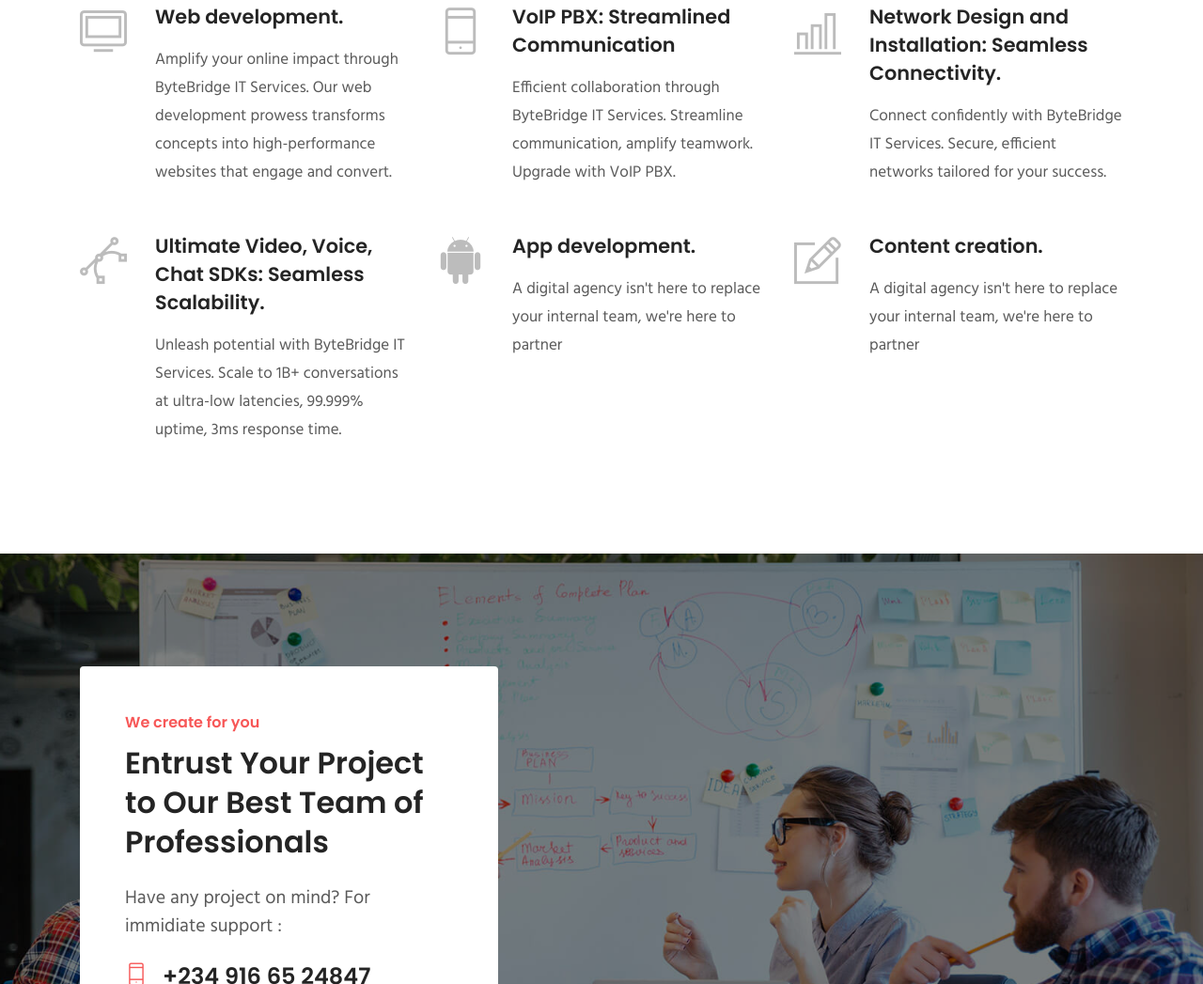
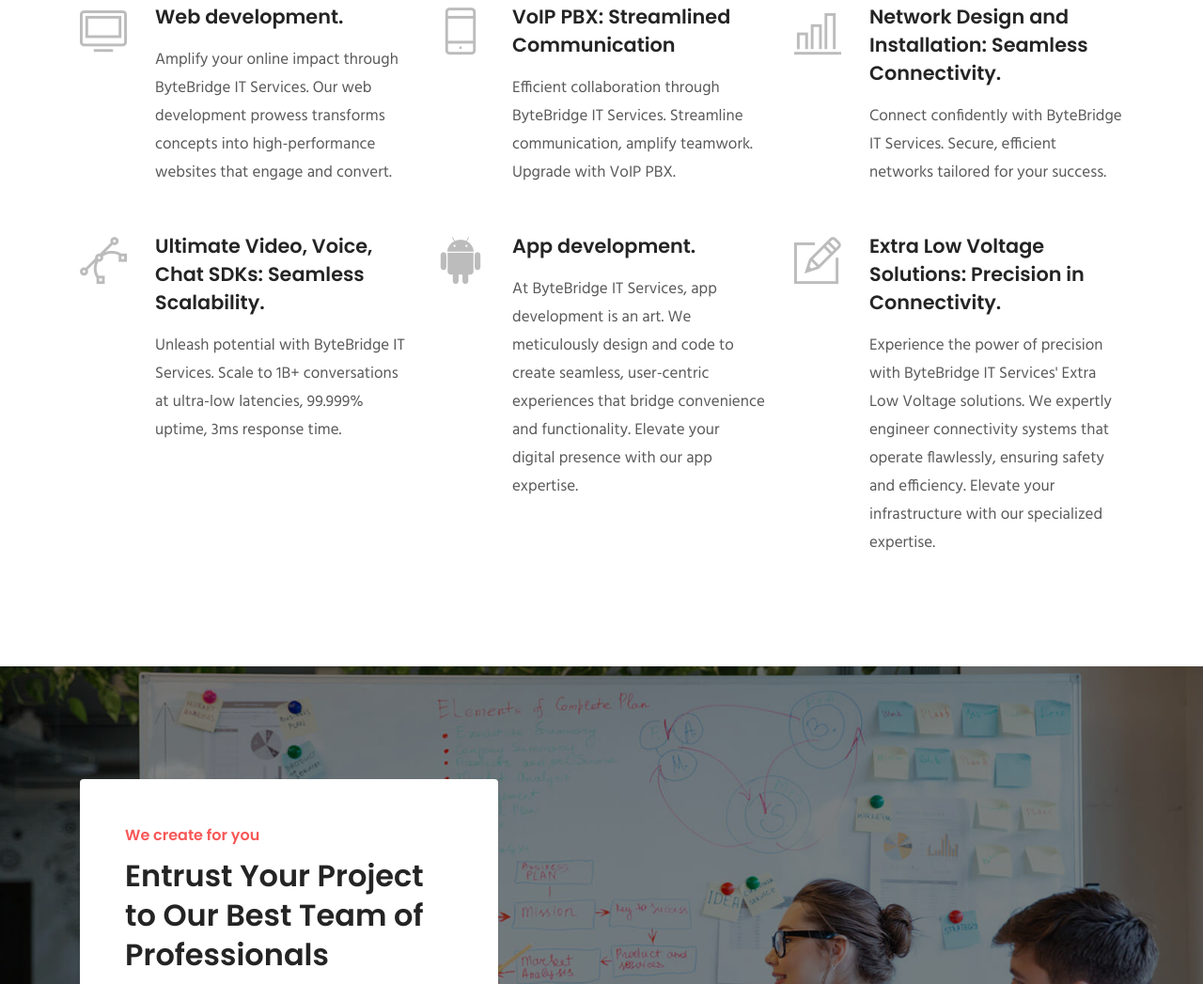
Before and after one commit to xabux/ByteBridgeupdateversion, a plain HTML site: page index.html in a window 1280 px wide. Shown: the part 3012-4059 px from the top of the page at 94% size. Drawn offline with Linux system fonts and the light colour scheme; some packages are replaced by stand-ins of ours.

Commit message:
modified services in home page

```diff
--- a/index.html
+++ b/index.html
@@ -467,8 +467,10 @@
               <i class="ti-android"></i>
               <h4 class="mb-3">App development.</h4>
               <p>
-                A digital agency isn't here to replace your internal team, we're
-                here to partner
+                At ByteBridge IT Services, app development is an art. We
+                meticulously design and code to create seamless, user-centric
+                experiences that bridge convenience and functionality. Elevate
+                your digital presence with our app expertise.
               </p>
             </div>
           </div>
@@ -476,10 +478,12 @@
           <div class="col-lg-4 col-md-6 col-sm-6">
             <div class="service-item mb-5 mb-lg-0">
               <i class="ti-pencil-alt"></i>
-              <h4 class="mb-3">Content creation.</h4>
+              <h4 class="mb-3">Extra Low Voltage Solutions: Precision in Connectivity.</h4>
               <p>
-                A digital agency isn't here to replace your internal team, we're
-                here to partner
+                Experience the power of precision with ByteBridge IT Services'
+                Extra Low Voltage solutions. We expertly engineer connectivity
+                systems that operate flawlessly, ensuring safety and efficiency.
+                Elevate your infrastructure with our specialized expertise.
               </p>
             </div>
           </div>
@@ -804,7 +808,9 @@
                 <h3>Byte<span>Bridge.</span></h3>
               </div>
               <h6>
-                <a href="mailto:contact.us@bytebridge.services">contact.us@bytebridge.services</a>
+                <a href="mailto:contact.us@bytebridge.services"
+                  >contact.us@bytebridge.services</a
+                >
               </h6>
               <a href="tel:+234-916-65-24847"
                 ><span class="text-color h4">+234-916-65-24847</span></a
```
